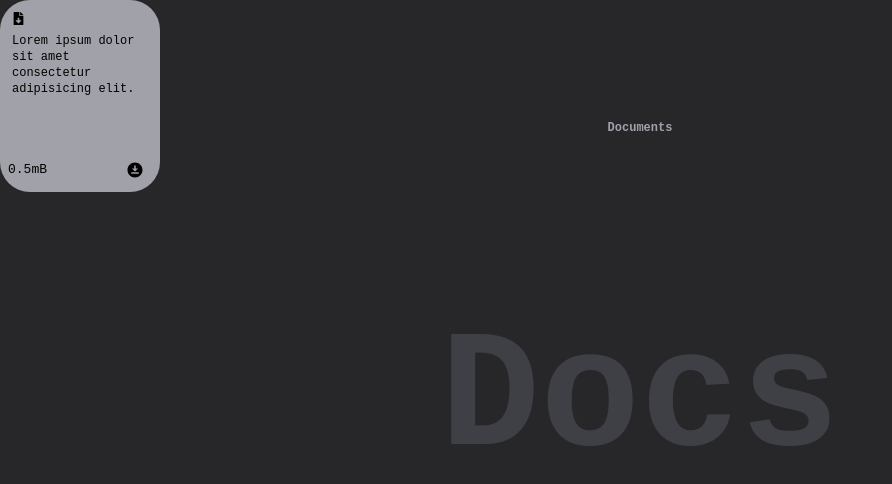
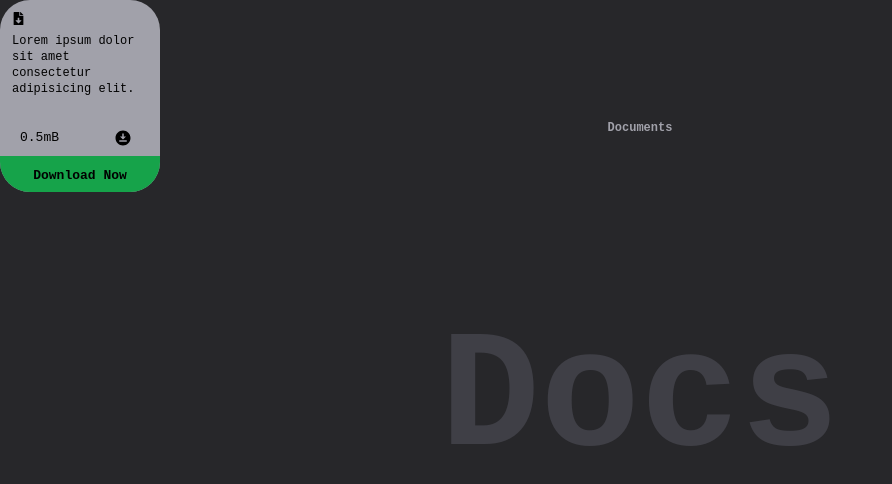
Before and after one commit to BABAR-TAHSEEN55/Mini---Docs, a React (Vite) app: page / in a window 1280 px wide. Shown: the top 484 px of the page, without its empty margins (0-892 px from the left). Built offline with nearby package versions, Linux system fonts and the light colour scheme.

Commit message:
Cards Component Completed

```diff
--- a/src/components/Cards.jsx
+++ b/src/components/Cards.jsx
@@ -9,13 +9,16 @@ function Cards() {
       <p className="text-xs mt-2">
         Lorem ipsum dolor sit amet consectetur adipisicing elit.
       </p>
-      <div className="footer absolute bottom-0 w-full h-10 left-0  p-2 ">
-        <div className="flex items-center justify-between">
+      <div className="footer absolute bottom-8 w-full h-10 left-0    ">
+        <div className="flex items-center justify-between px-5 py-2 ">
           <h5>0.5mB</h5>
           <span className="">
             {" "}
             <MdDownloadForOffline className=" mr-2 " size={18} />
           </span>
+        </div>
+        <div className=" tag w-full bottom-10 h-10 bg-green-600 flex items-center justify-center">
+          <h3 className="font-semibold">Download Now</h3>
         </div>
       </div>
     </div>
```
